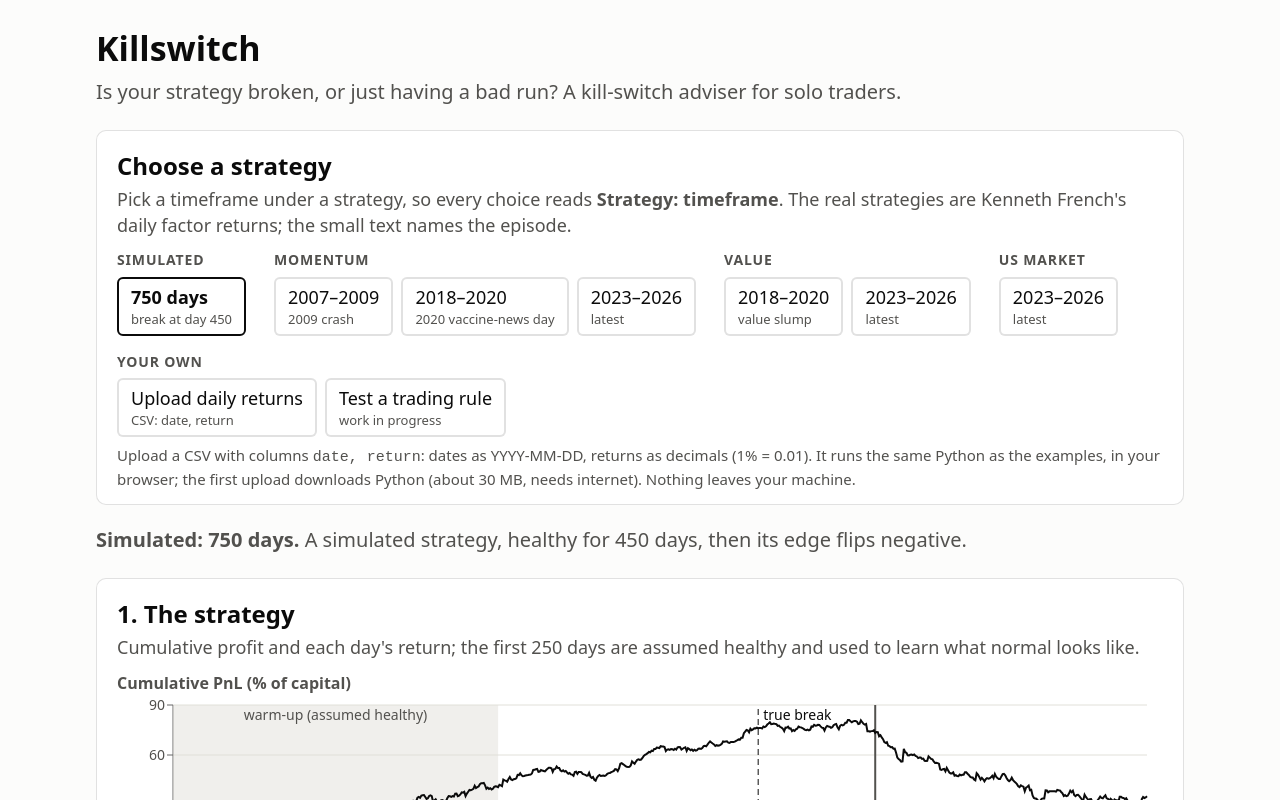
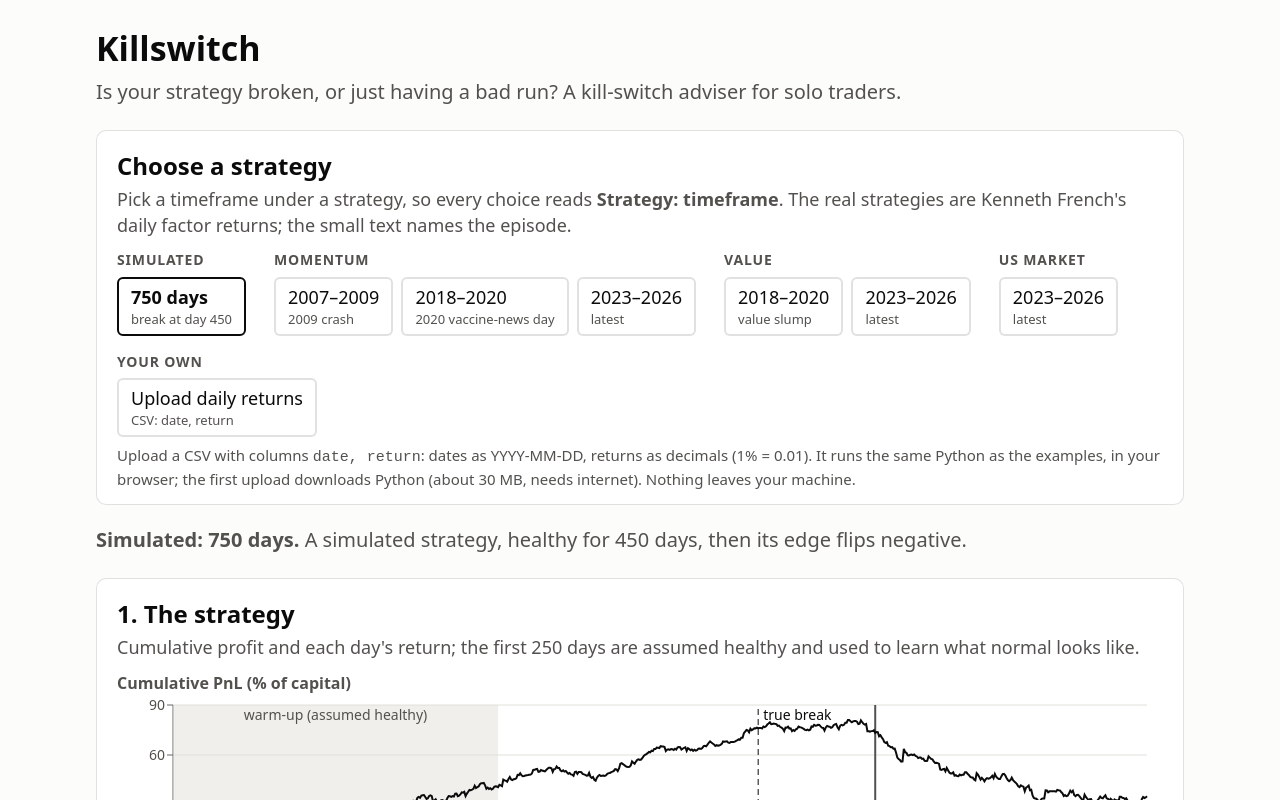
Before and after one commit to leilei67/bcd-detector, a React (Vite) app in the folder web/: page / in a window 1280 px wide. Shown: the top 800 px of the page. Built offline with nearby package versions, Linux system fonts and the light colour scheme.

Commit message:
Remove the work-in-progress trading rule button
The detectors only need daily returns, so a rule tester adds no analysis.
Drop the button, its note style, its README mentions, and retake gallery card 07.

Co-Authored-By: Claude Opus 5.5 <noreply@anthropic.com>

```diff
--- a/web/src/App.jsx
+++ b/web/src/App.jsx
@@ -80,13 +80,12 @@ export default function App() {
   );
 }
 
-// The "Your own" picker row: upload daily returns (works), or test a trading rule (work in progress).
+// The "Your own" picker row: upload a CSV of daily returns.
 function OwnStrategy({ uploaded, selected, onSelect, onResult }) {
   const worker = useRef(null);
   const [status, setStatus] = useState(null);
   const [errors, setErrors] = useState([]);
   const [busy, setBusy] = useState(false);
-  const [showWip, setShowWip] = useState(false);
 
   const run = async (file) => {
     if (!file) return;
@@ -120,18 +119,8 @@ function OwnStrategy({ uploaded, selected, onSelect, onResult }) {
             <span className="btn-note">your upload</span>
           </button>
         )}
-        <button aria-expanded={showWip} onClick={() => setShowWip((v) => !v)}>
-          <span>Test a trading rule</span><span className="btn-note">work in progress</span>
-        </button>
       </div>
       <div className="picker-wide">
-        {showWip && (
-          <p className="wip" role="status">
-            <b>Work in progress.</b> Soon you'll describe a trading rule (for example, "hold the market when its 50-day
-            average is above its 200-day") and we'll backtest it, then run the detectors on the result. For now, export
-            your strategy's daily returns and upload them as a CSV.
-          </p>
-        )}
         {status && <p className="note" role="status">{status}</p>}
         {errors.length > 0 && (
           <div className="problems" role="alert">
--- a/web/src/styles.css
+++ b/web/src/styles.css
@@ -78,5 +78,4 @@ tr.best td { font-weight: 700; }
 .seg .btn[aria-disabled="true"] { opacity: 0.6; pointer-events: none; }
 .seg .btn:focus-within, .seg button:focus-visible { outline: 2px solid var(--text); outline-offset: 2px; }
 .btn-note { font-size: 13px; color: var(--text-2); font-weight: 400; }
-.wip { border-left: 4px solid var(--warning); padding: 6px 12px; margin: 10px 0 0; }
 .visually-hidden { position: absolute; width: 1px; height: 1px; overflow: hidden; clip: rect(0 0 0 0); white-space: nowrap; }
```
Also changed, not shown: 2 other files (tests, documents, lock files or other folders).
